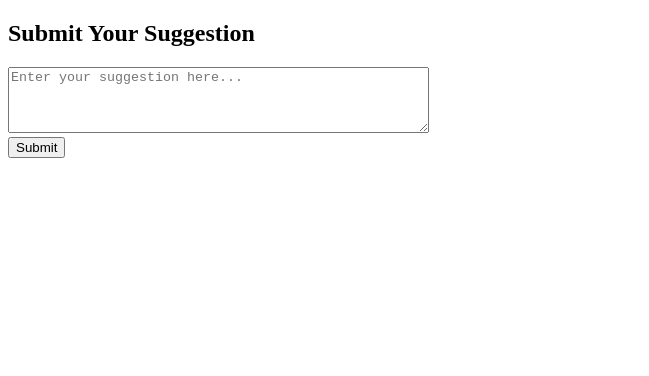
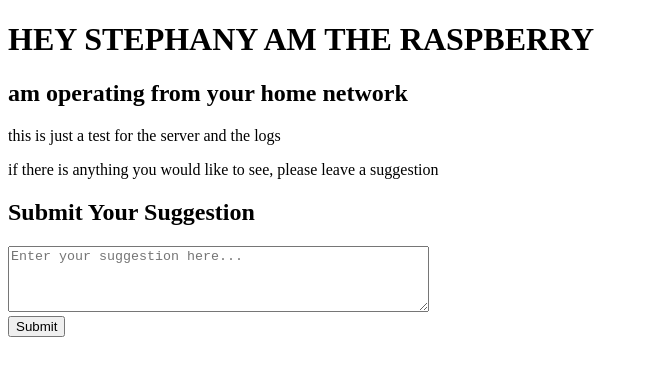
Before and after one commit to dakkapik/Garden_bot, a website: page public/index.html in a window 1280 px wide. Shown: the whole page, without its empty margins (0-649 px from the left). Drawn offline with Linux system fonts and the light colour scheme.

Commit message:
port change and html update

```diff
--- a/main.js
+++ b/main.js
@@ -4,7 +4,7 @@ const path = require('path');
 const bodyParser = require('body-parser');
 
 const app = express();
-const PORT = 3000;
+const PORT = 5000;
 const FILE_PATH = path.join(__dirname, 'suggestions.txt');
 
 // Middleware
@@ -34,5 +34,5 @@ app.post('/submit-suggestion', (req, res) => {
 });
 
 app.listen(PORT, () => {
-    console.log(`Server is running on http://localhost:${PORT}`);
+    console.log(`Server is running on port:${PORT}`);
 });
--- a/public/index.html
+++ b/public/index.html
@@ -3,9 +3,13 @@
 <head>
     <meta charset="UTF-8">
     <meta name="viewport" content="width=device-width, initial-scale=1.0">
-    <title>Suggestion Box</title>
+    <title>Garden bot Suggestion Box</title>
 </head>
 <body>
+    <h1>HEY STEPHANY AM THE RASPBERRY</h1>
+    <h2>am operating from your home network</h2>
+    <p>this is just a test for the server and the logs</p>
+    <p>if there is anything you would like to see, please leave a suggestion</p>
     <h2>Submit Your Suggestion</h2>
     <form action="/submit-suggestion" method="POST">
         <textarea name="suggestion" rows="4" cols="50" placeholder="Enter your suggestion here..."></textarea><br>
```
